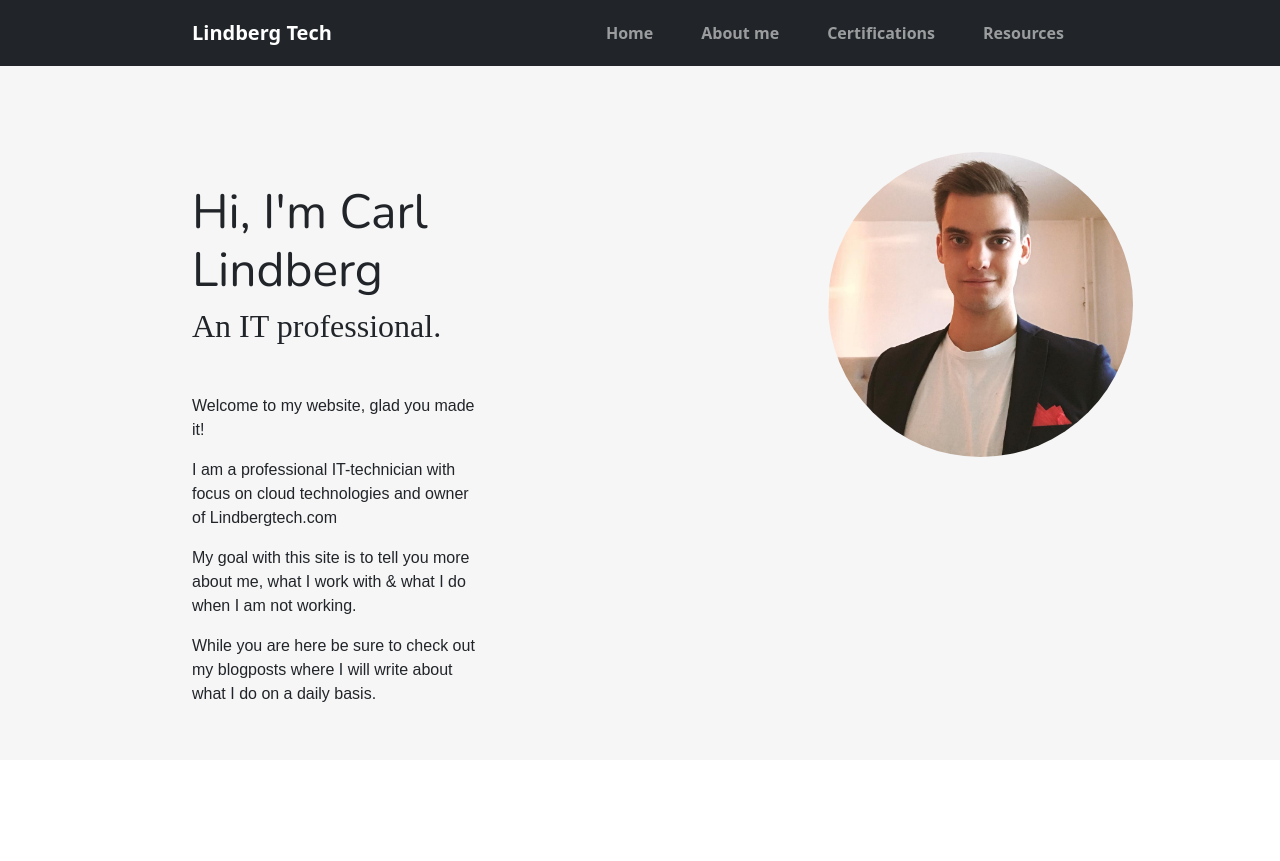
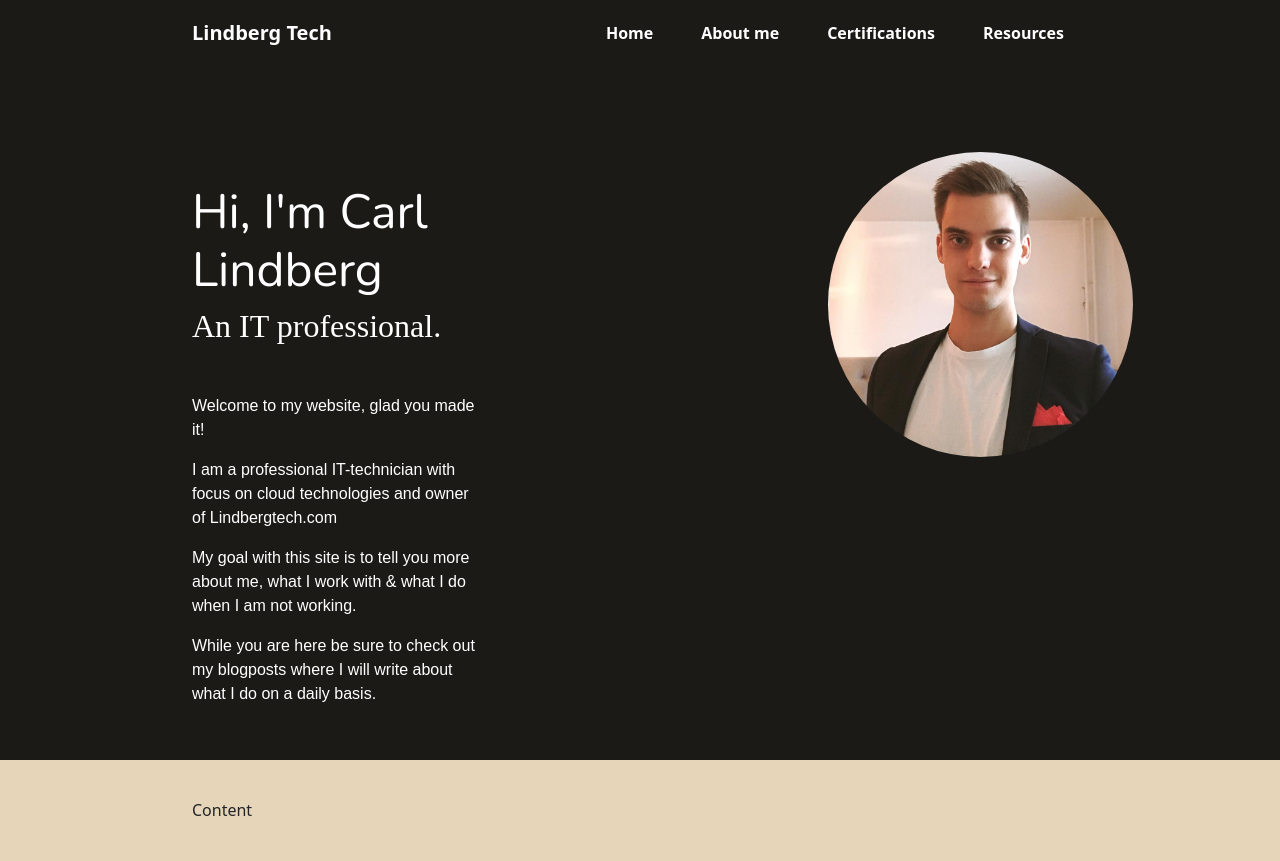
Before and after one commit to carlzxc71/lindbergtech.com, a plain HTML site: page index.html in a window 1280 px wide. Before the commit the page ends 800 px from the top, so only its background shows below. Drawn offline with nearby package versions, Linux system fonts and the light colour scheme; a web font is replaced by a local one.

Commit message:
Updated color theme for navbar and title section

```diff
--- a/css/styles.css
+++ b/css/styles.css
@@ -7,20 +7,24 @@ body {
 h1 {
   font-family: 'Nunito', sans-serif;
   font-size: 3em;
+  color: white;
 }
 
 h2 {
   font-family: 'Slabo 13px', serif;
+  color: white;
 }
 
 p {
   font-family: 'Hind Guntur', sans-serif;
+  color: white;
 }
 
 /* Title section */
 
 #title-section {
   background-color: #F6F6F6;
+  background-color: #1B1A17;
 }
 
 .container-fluid {
@@ -62,6 +66,12 @@ p {
   width: 65%;
 }
 
+/* Skill section */
+
+#skill-section {
+  background-color: #E6D5B8;
+}
+
 /* Media adjustments */
 
 @media (max-width: 900px){
--- a/index.html
+++ b/index.html
@@ -24,7 +24,7 @@
 
     <!-- Nav bar -->
 
-    <nav class="navbar navbar-expand-lg navbar-dark bg-dark">
+    <nav class="navbar navbar-expand-lg navbar-dark">
       <a class="navbar-brand" href="#">Lindberg Tech</a>
       <button class="navbar-toggler" type="button" data-bs-toggle="collapse" data-bs-target="#nav-toggler01" aria-controls="navbarTogglerDemo01" aria-expanded="false" aria-label="Toggle navigation">
         <span class="navbar-toggler-icon"></span>
@@ -32,16 +32,16 @@
       <div class="collapse navbar-collapse" id="nav-toggler01">
         <ul class="navbar-nav ms-auto">
           <li class="nav-item">
-            <a class="nav-link" href="#title-section">Home</a>
+            <a class="nav-link" href="#title-section" style="color: white;">Home</a>
           </li>
           <li class="nav-item">
-            <a class="nav-link" href="#">About me</a>
+            <a class="nav-link" href="#" style="color: white;">About me</a>
           </li>
           <li class="nav-item">
-            <a class="nav-link" href="#">Certifications</a>
+            <a class="nav-link" href="#" style="color: white;">Certifications</a>
           </li>
           <li class="nav-item">
-            <a class="nav-link" href="#">Resources</a>
+            <a class="nav-link" href="#" style="color: white;">Resources</a>
           </li>
         </ul>
       </div>
@@ -72,7 +72,13 @@
 
   </section>
 
+  <section id="skill-section">
 
+    <div class="container-fluid">
+      Content
+    </div>
+
+  </section>
 
 
 </body>
```
